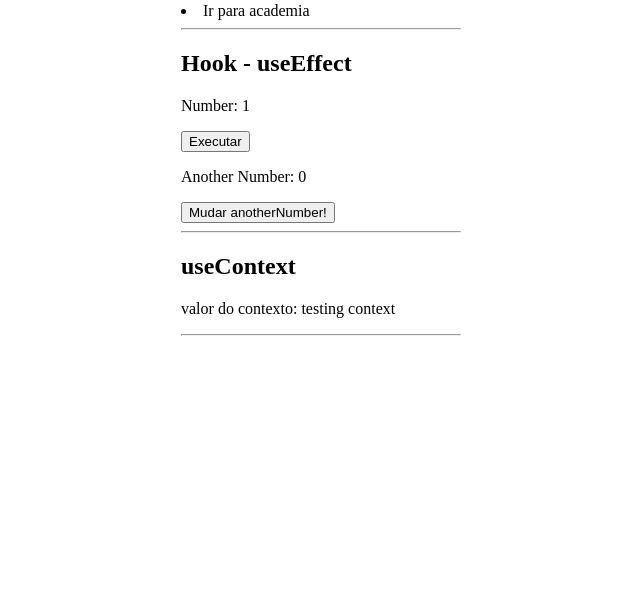
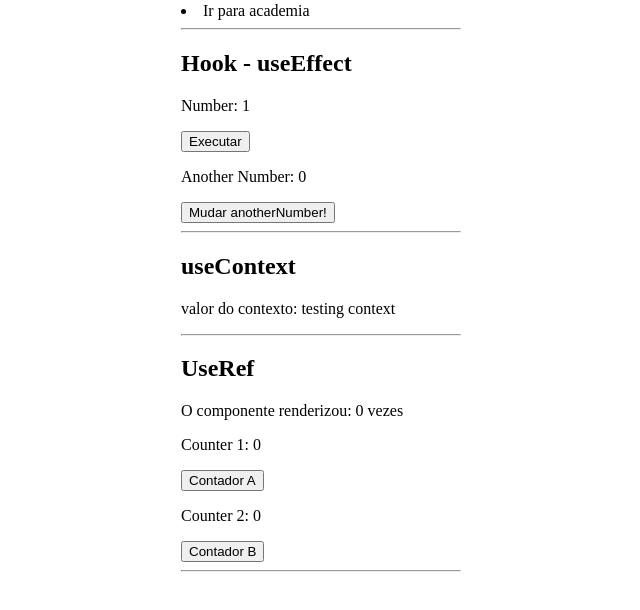
Before and after one commit to devpabloh/React_Matteus_Battisti_2_parte, a React (Create React App) app in the folder 10_HOOKS/reacthooks/: page / in a window 1280 px wide. Shown: the part 1134-1744 px from the top of the page, without its empty margins (319-959 px from the left). Built offline with nearby package versions, Linux system fonts and the light colour scheme.

Commit message:
atualização

```diff
--- /dev/null
+++ b/10_HOOKS/reacthooks/src/components/HookuseRef.js
@@ -0,0 +1,29 @@
+import { useEffect, useState, useRef } from "react"
+
+const HookuseRef = () => {
+    // 1 - useRef
+    const numberRef = useRef(0)
+    const [counter, setCounter] = useState(0)
+    const [counterB, setCounterB] = useState(0)
+
+    useEffect(()=>{
+        numberRef.current = numberRef.current + 1;
+    });
+
+
+
+
+  return (
+    <div>
+        <h2>UseRef</h2>
+        <p>O componente renderizou: {numberRef.current} vezes</p>
+        <p>Counter 1: {counter}</p>
+        <button onClick={()=> setCounter(counter + 1)}>Contador A</button>
+        <p>Counter 2: {counterB}</p>
+        <button onClick={()=> setCounterB(counterB +1 )}>Contador B</button>
+        <hr />
+    </div>
+  )
+}
+
+export default HookuseRef
--- a/10_HOOKS/reacthooks/src/pages/Home.js
+++ b/10_HOOKS/reacthooks/src/pages/Home.js
@@ -1,6 +1,7 @@
 import HookUseEffect from "../components/HookUseEffect";
 import HookUseReducer from "../components/HookUseReducer";
 import HookUseState from "../components/HookUseState";
+import HookuseRef from "../components/HookuseRef";
 
 //useContext
 import { useContext } from "react";
@@ -19,6 +20,7 @@
         <h2>useContext</h2>
         <p>valor do contexto: {contextValue}</p>
         <hr />
+        <HookuseRef/>
     </div>
   )
 }
```
